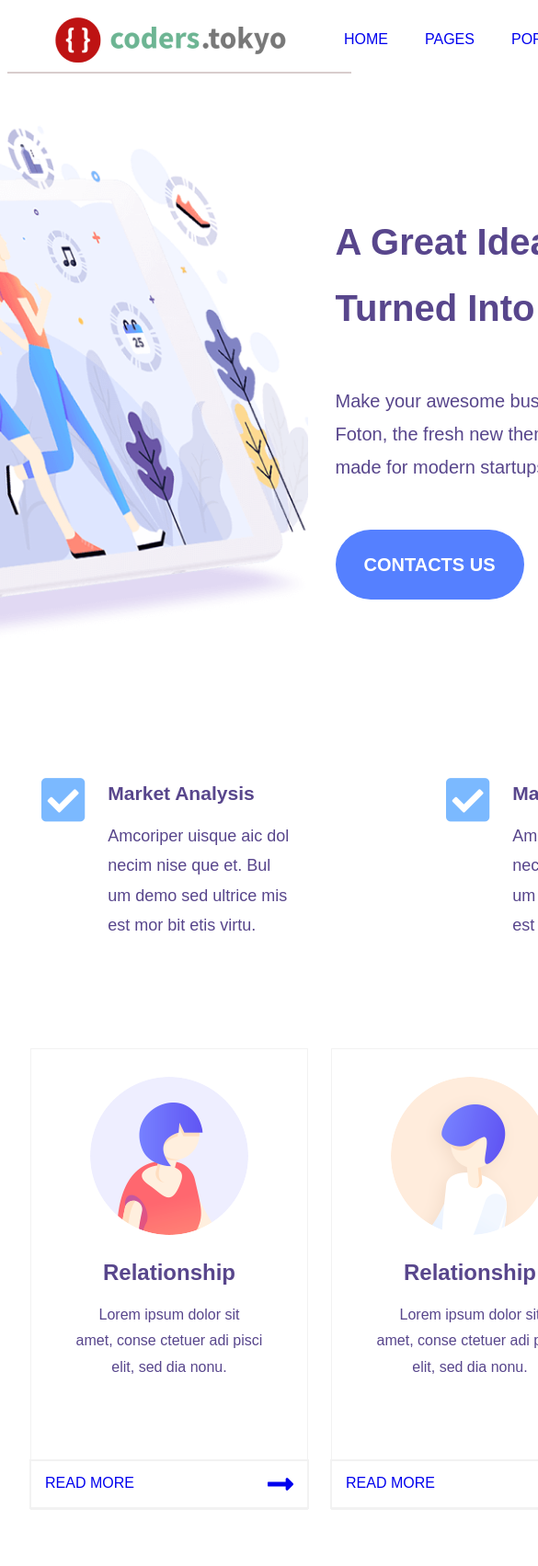
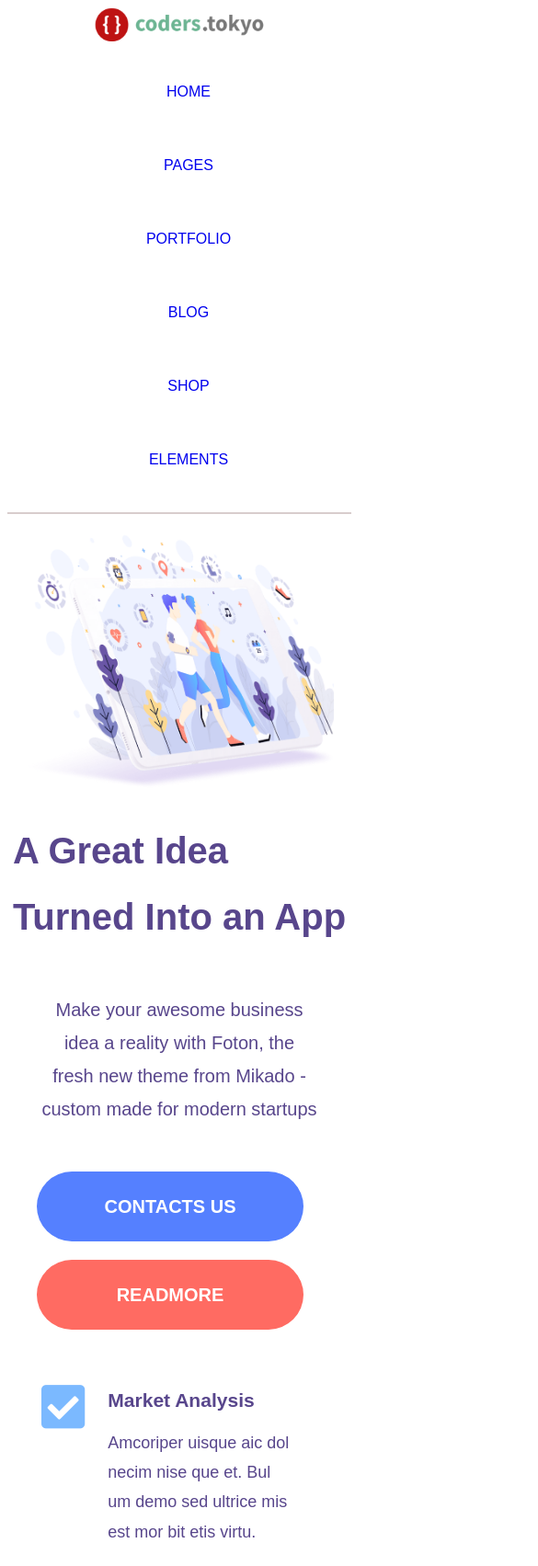
Before and after one commit to nghipq/homeWorkCodersTokyo, a plain HTML site: page index.html in a window 390 px wide. Shown: the top 1703 px of the page at 92% size, 585 px wide, since content can reach past the window. Drawn offline with Linux system fonts and the light colour scheme.

Commit message:
make mobile template

```diff
--- a/index.html
+++ b/index.html
@@ -5,6 +5,7 @@
     <meta name="viewport" content="width=device-width, initial-scale=1.0">
     <meta http-equiv="X-UA-Compatible" content="ie=edge">
     <link rel="stylesheet" href="./main.css">
+    <link rel="stylesheet" href="./mobile.css">
     <link rel="stylesheet" href="https://use.fontawesome.com/releases/v5.8.1/css/all.css" integrity="sha384-50oBUHEmvpQ+1lW4y57PTFmhCaXp0ML5d60M1M7uH2+nqUivzIebhndOJK28anvf" crossorigin="anonymous">
     <title>Document</title>
 </head>
--- /dev/null
+++ b/mobile.css
@@ -0,0 +1,111 @@
+@media only screen and (max-width: 600px) {
+    .header {
+        width: 100%;
+        height: 100%;
+        flex-flow: column;
+        position: relative;
+    }
+
+    .header img {
+        width: 50%;
+        height: 50%;
+        margin-left: 0
+    }
+
+    .header .list {
+        flex-flow: column;
+        width: 100%;
+        text-align: center
+    }
+
+    .header .list li {
+        width: 100%;
+        height: 80px;
+        display: flex;
+        justify-content: center;
+        text-align: center;
+    }
+
+    .header .list li a {
+        width: 100%;
+        padding: 25px 0
+    }
+
+    .main .container-1 {
+        flex-flow: column;
+        justify-content: center;
+        margin-top: 20px;
+        margin-bottom: 100px
+    }
+
+    .main .container-1 img {
+        width: 90%;
+        height: 90%;
+    }
+
+    .main .container-1 .content {
+        width: 100%;
+        align-items: center;
+        margin-left: 0
+    }
+
+    .main .container-1 .content p {
+        text-align: center;
+        width: 80%;
+    }
+
+    .main .container-1 .content .flex {
+        flex-flow: column
+    }
+
+    .main .container-1 .content .flex a {
+        margin-bottom: 20px
+    }
+
+    .main .container-2 {
+        flex-flow: column;
+        justify-content: center;
+        align-items: center;
+    }
+
+    .main .container-2 .component {
+        margin-top: 20px;
+    }
+
+    .main .container-2 .component:hover {
+        transform: scale(1.1)
+    }
+
+    .main .container-3 {
+        flex-flow: column;
+        height: 100%;
+        margin-top: 30px;
+        margin-bottom: 60px;
+    }
+
+    .main .container-3 .component {
+        margin-top: 30px;
+        margin-left: 0
+    }
+
+    .footer .container {
+        flex-flow: column;
+        height: 100%;
+        justify-content: center;
+        align-items: center;
+    }
+
+    .footer .container .flex {
+        align-items: center;
+        justify-content: center;
+        margin-left: 0
+    }
+
+    .footer .container .content-3 {
+        margin-bottom: 60px;
+        width: 80%;
+    }
+
+    .footer .container .content-3 .input {
+        width: 100%
+}
```
